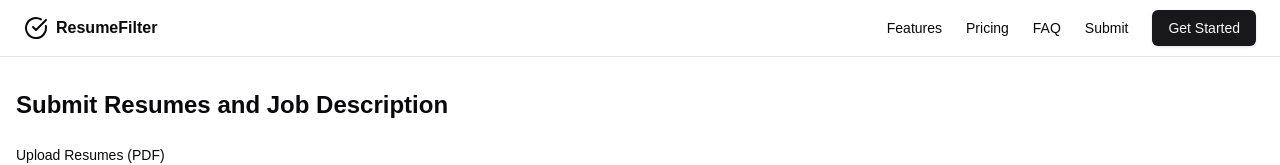
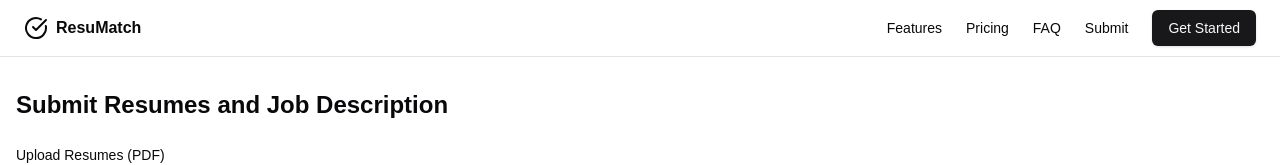
Before and after one commit to JOSHIK27/aiatsscanner, a Next.js app: page /submit in a window 1280 px wide. Shown: the top 165 px of the page. Built offline with nearby package versions, Linux system fonts and the light colour scheme.

Commit message:
app name changed to resumatch

```diff
--- a/package.json
+++ b/package.json
@@ -9,6 +9,7 @@
     "lint": "next lint"
   },
   "dependencies": {
+    "@pinecone-database/pinecone": "^3.0.3",
     "@radix-ui/react-accordion": "^1.2.1",
     "@radix-ui/react-icons": "^1.3.0",
     "@radix-ui/react-slot": "^1.1.0",
--- /dev/null
+++ b/src/app/api/match/route.ts
@@ -0,0 +1,3 @@
+export async function POST(req: Request) {
+  const { resume, jobDescription } = await req.json();
+}
--- a/src/app/layout.tsx
+++ b/src/app/layout.tsx
@@ -35,7 +35,7 @@ export default function RootLayout({
           <div className="px-4 md:px-6 flex h-14 items-center">
             <Link href="/" className="flex items-center space-x-2">
               <CheckCircle className="h-6 w-6" />
-              <span className="font-bold">ResumeFilter</span>
+              <span className="font-bold">ResuMatch</span>
             </Link>
             <nav className="ml-auto flex items-center space-x-4 sm:space-x-6">
               <Link
--- a/src/components/footer.tsx
+++ b/src/components/footer.tsx
@@ -5,7 +5,7 @@ export default function Footer() {
     <footer className="w-full border-t py-6">
       <div className="flex flex-col items-center justify-between gap-4">
         <p className="text-sm text-muted-foreground">
-          © 2024 ResumeFilter. All rights reserved.
+          © 2024 ResuMatch. All rights reserved.
         </p>
         <nav className="flex gap-4">
           <Link
```
Also changed, not shown: src/lib/pinecone.ts (added, +8 -0 lines), 2 other files (tests, documents, lock files or other folders).
